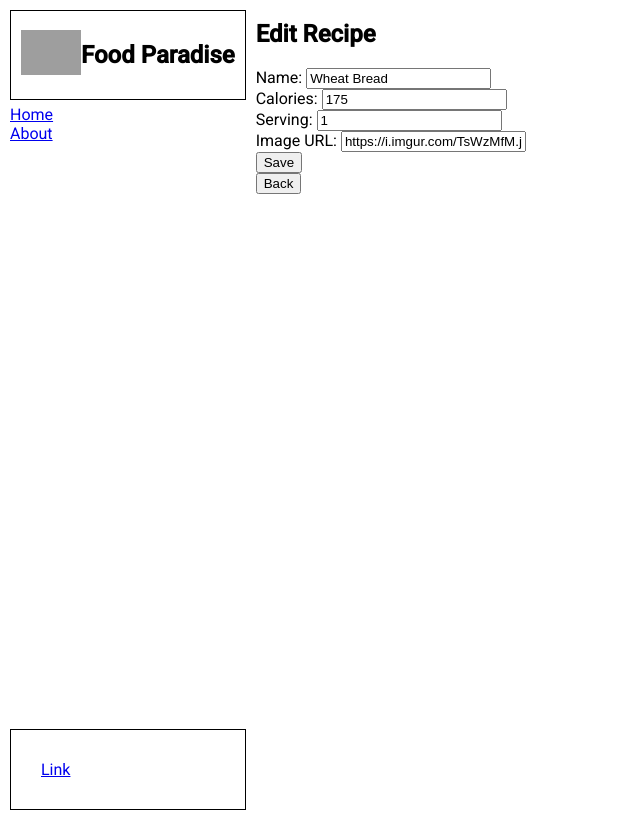
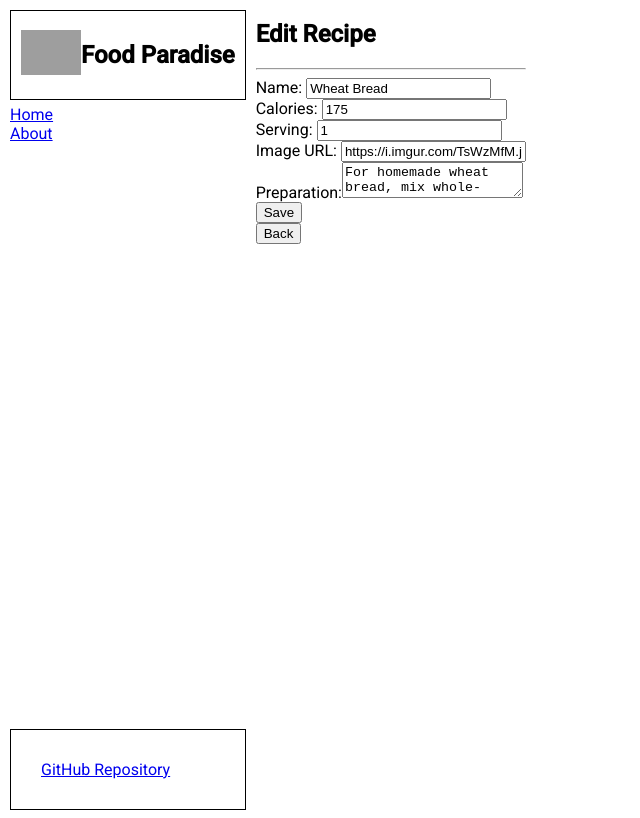
Before and after one commit to bareshekhala/Recipe-Book-app, a React (Vite) app: page /edit/07d9616d-7a63-457c-b8a7-58f6a70a67e3 in a window 1280 px wide. Shown: the whole page, without its empty margins (0-640 px from the left). Built offline with nearby package versions, Linux system fonts and the light colour scheme; grey boxes are pictures that could not be loaded.

Commit message:
create and edit updated- some info added to aboutPage

```diff
--- a/src/Pages/AboutPage.jsx
+++ b/src/Pages/AboutPage.jsx
@@ -3,9 +3,27 @@ import React from "react";
 function AboutPage() {
   return (
     <div>
-      <h3>About</h3>
+      <h2>About Food Paradise</h2>
+      <p>
+        Created by:{" "}
+        <a href="https://github.com/ale-almonacid">Alejandra Almonacid</a>
+        {" & "}
+        <a href="https://github.com/bareshekhala">Mobina J </a>
+      </p>
+      <hr />
 
-      <p>Get to know us here...</p>
+      <h3>A place for recipes worth keeping.</h3>
+      <br />
+
+      <p>
+        Food Paradise is a simple recipe app for people who love cooking and
+        discovering new food.
+      </p>
+      <br />
+      <p>
+        Save your favorite recipes, explore new dishes, and keep everything in
+        one place.
+      </p>
     </div>
   );
 }
--- a/src/Pages/CreateItem.jsx
+++ b/src/Pages/CreateItem.jsx
@@ -8,7 +8,7 @@ function CreateItem(props) {
   const [caloriesValue, setCaloriesValue] = useState(0);
   const [servingValue, setServingValue] = useState(null);
   const [imageValue, setImageValue] = useState("");
-
+  const [howValue, setHowValue] = useState("");
   const [errorMessage, setErrorMessage] = useState(null);
 
   //functions
@@ -27,11 +27,20 @@ function CreateItem(props) {
   const handleImageChange = (event) => {
     setImageValue(event.target.value);
   };
+  const handleHowChange = (event) => {
+    setHowValue(event.target.value);
+  };
 
   function handleCreate(e) {
     e.preventDefault();
 
-    if (!nameValue || !caloriesValue || !servingValue || !imageValue) {
+    if (
+      !nameValue ||
+      !caloriesValue ||
+      !servingValue ||
+      !imageValue ||
+      !howValue
+    ) {
       setErrorMessage("You should fill out everything");
       return;
     }
@@ -40,8 +49,9 @@ function CreateItem(props) {
       id: crypto.randomUUID(),
       name: nameValue,
       calories: caloriesValue,
-      serving: servingValue,
+      servings: servingValue,
       image: imageValue,
+      how: howValue,
     };
 
     props.setFoodList((state) => {
@@ -54,6 +64,7 @@ function CreateItem(props) {
     <div>
       <>
         <h2>Create New Recipe</h2>
+        <hr />
         <form onSubmit={handleCreate}>
           <div>
             <label htmlFor="name">Name: </label>
@@ -93,6 +104,10 @@ function CreateItem(props) {
               value={imageValue}
             />
           </div>
+          <div>
+            <label htmlFor="how">Preparation:</label>
+            <textarea name="how" onChange={handleHowChange} value={howValue} />
+          </div>
 
           <button type="submit">Add</button>
 
--- a/src/Pages/EditItem.jsx
+++ b/src/Pages/EditItem.jsx
@@ -13,6 +13,7 @@ function EditItem({ foodList, setFoodList }) {
   const [caloriesValue, setCaloriesValue] = useState(foundFood.calories);
   const [servingValue, setServingValue] = useState(foundFood.servings);
   const [imageValue, setImageValue] = useState(foundFood.image);
+  const [howValue, setHowValue] = useState(foundFood.how);
 
   //functions
 
@@ -30,6 +31,9 @@ function EditItem({ foodList, setFoodList }) {
   const handleImageChange = (event) => {
     setImageValue(event.target.value);
   };
+  const handleHowChange = (event) => {
+    setHowValue(event.target.value);
+  };
 
   function handleEditForm(e) {
     e.preventDefault();
@@ -40,6 +44,7 @@ function EditItem({ foodList, setFoodList }) {
       calories: caloriesValue,
       servings: servingValue,
       image: imageValue,
+      how: howValue,
     };
 
     setFoodList((state) => {
@@ -53,6 +58,8 @@ function EditItem({ foodList, setFoodList }) {
     <div>
       <>
         <h2>Edit Recipe</h2>
+        <hr />
+
         <form onSubmit={handleEditForm}>
           <div>
             <label htmlFor="name">Name: </label>
@@ -92,6 +99,10 @@ function EditItem({ foodList, setFoodList }) {
               value={imageValue}
             />
           </div>
+          <div>
+            <label htmlFor="how">Preparation:</label>
+            <textarea name="how" value={howValue} onChange={handleHowChange} />
+          </div>
 
           <button type="submit">Save</button>
         </form>
--- a/src/components/Footer.jsx
+++ b/src/components/Footer.jsx
@@ -3,7 +3,7 @@ import React from 'react'
 function Footer() {
   return (
   <footer id='footer'>
-    <a href="https://github.com/bareshekhala/Recipe-Book-app">Link</a>
+    <a href="https://github.com/bareshekhala/Recipe-Book-app">GitHub Repository </a>
 
   </footer>
   )
```
